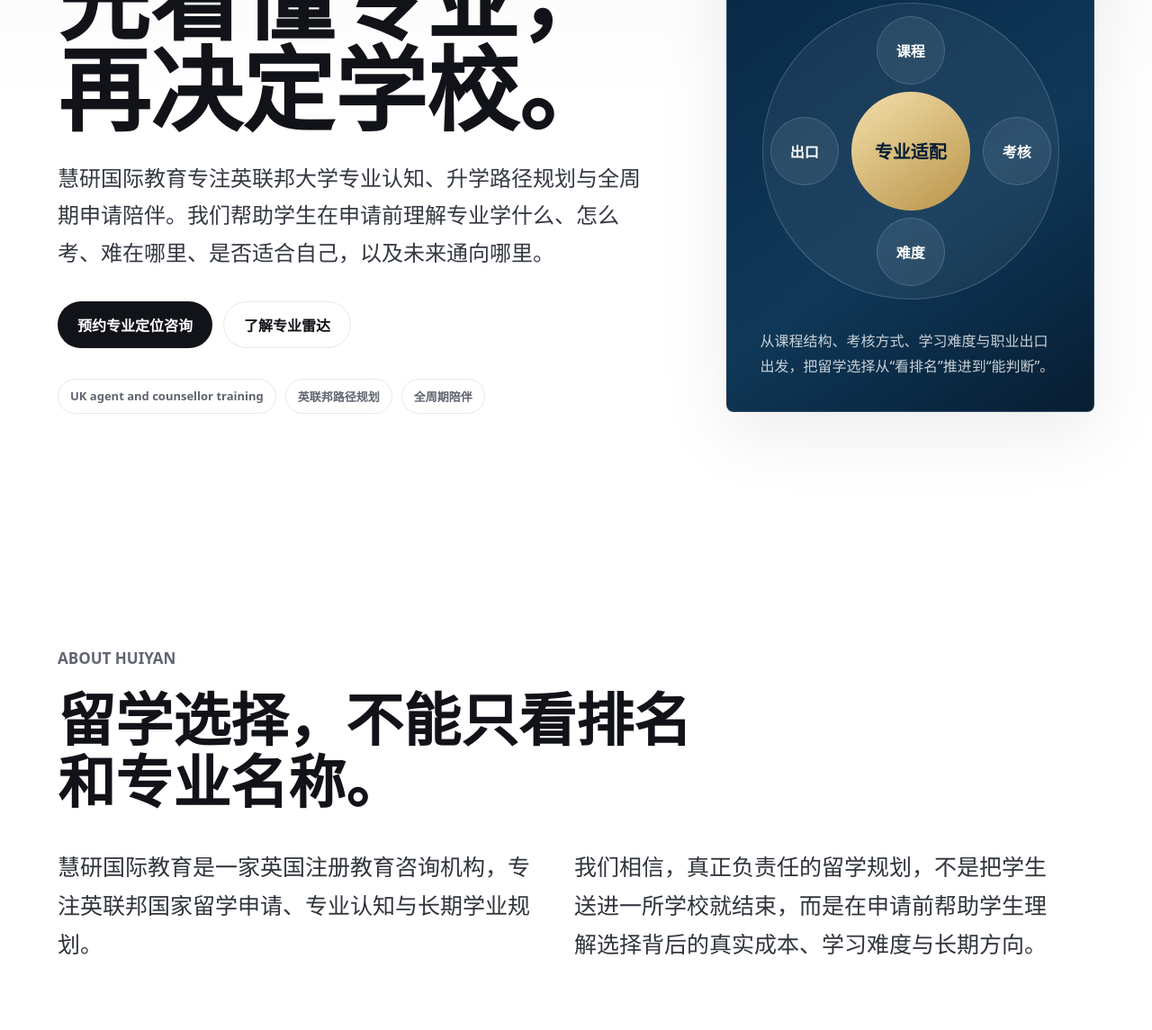
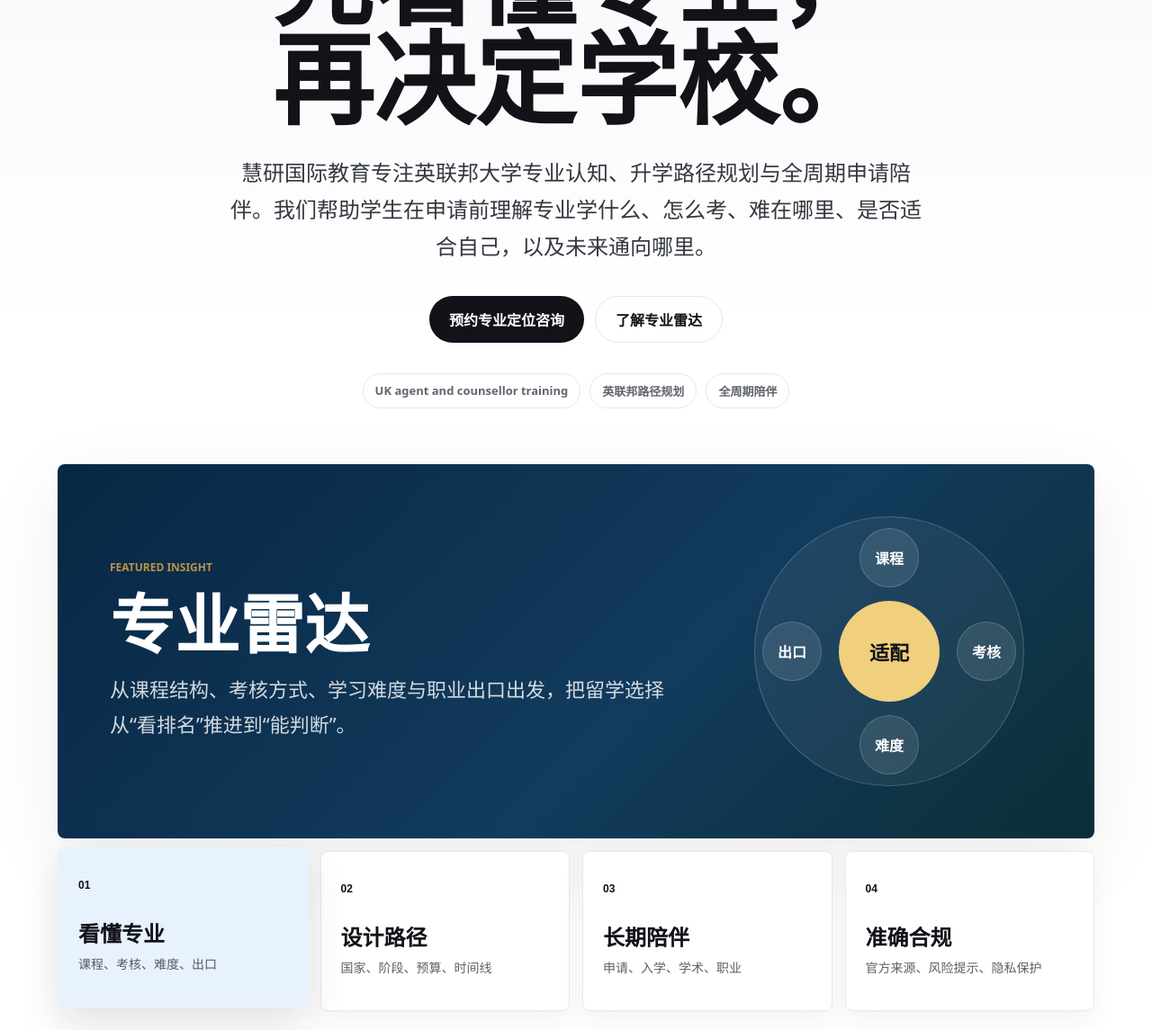
Before and after one commit to icyuanxidu-glitch/huiyanedu-website, a plain HTML site: page index.html in a window 1280 px wide. Shown: the part 265-1410 px from the top of the page at 90% size. Drawn offline with Linux system fonts and the light colour scheme.

Commit message:
Polish hero and add interactive insight cards

```diff
--- a/index.html
+++ b/index.html
@@ -7,7 +7,15 @@
       name="description"
       content="慧研国际教育专注英联邦大学专业认知、升学路径规划与全周期申请陪伴。先看懂专业，再决定学校。"
     />
+    <meta name="theme-color" content="#082744" />
+    <meta property="og:title" content="慧研国际教育 | 先看懂专业，再决定学校" />
+    <meta
+      property="og:description"
+      content="专注英联邦大学专业认知、升学路径规划与全周期申请陪伴。"
+    />
+    <meta property="og:image" content="images/huiyan-logo.png" />
     <title>慧研国际教育 | 先看懂专业，再决定学校</title>
+    <link rel="icon" href="images/huiyan-logo.png" />
     <link rel="stylesheet" href="styles.css" />
   </head>
   <body>
@@ -53,21 +61,75 @@
             <span>全周期陪伴</span>
           </div>
         </div>
-        <div class="hero-panel" aria-label="慧研专业判断模型">
-          <div class="panel-top">
-            <span>Huiyan Programme Radar</span>
-            <span>01</span>
+
+        <div class="hero-showcase" aria-label="慧研核心信息互动区">
+          <div class="insight-board" aria-live="polite">
+            <div class="insight-board-copy">
+              <p class="eyebrow">Featured Insight</p>
+              <h2 data-insight-title>专业雷达</h2>
+              <p data-insight-copy>
+                从课程结构、考核方式、学习难度与职业出口出发，把留学选择从“看排名”推进到“能判断”。
+              </p>
+            </div>
+            <div class="mini-radar" aria-hidden="true">
+              <span>课程</span>
+              <span>考核</span>
+              <strong>适配</strong>
+              <span>难度</span>
+              <span>出口</span>
+            </div>
           </div>
-          <div class="radar-orbit">
-            <div class="radar-core">专业适配</div>
-            <span>课程</span>
-            <span>考核</span>
-            <span>难度</span>
-            <span>出口</span>
+
+          <div class="insight-cards" role="list" aria-label="点击切换核心信息">
+            <button
+              class="insight-card active tone-blue"
+              type="button"
+              data-insight-card
+              data-title="专业雷达"
+              data-copy="从课程结构、考核方式、学习难度与职业出口出发，把留学选择从“看排名”推进到“能判断”。"
+              aria-pressed="true"
+            >
+              <span>01</span>
+              <strong>看懂专业</strong>
+              <small>课程、考核、难度、出口</small>
+            </button>
+            <button
+              class="insight-card tone-gold"
+              type="button"
+              data-insight-card
+              data-title="路径规划"
+              data-copy="结合成绩、预算、目标国家与职业方向，设计预科、本科、硕士、博士等更稳健的申请路径。"
+              aria-pressed="false"
+            >
+              <span>02</span>
+              <strong>设计路径</strong>
+              <small>国家、阶段、预算、时间线</small>
+            </button>
+            <button
+              class="insight-card tone-green"
+              type="button"
+              data-insight-card
+              data-title="全周期陪伴"
+              data-copy="服务不止到 offer。我们延伸到入学准备、学术适应、论文支持、职业规划和英国本地事务。"
+              aria-pressed="false"
+            >
+              <span>03</span>
+              <strong>长期陪伴</strong>
+              <small>申请、入学、学术、职业</small>
+            </button>
+            <button
+              class="insight-card tone-coral"
+              type="button"
+              data-insight-card
+              data-title="专业准确"
+              data-copy="所有关键判断以官方课程页、招生要求、政府签证信息和可追溯资料为准，不做夸大承诺。"
+              aria-pressed="false"
+            >
+              <span>04</span>
+              <strong>准确合规</strong>
+              <small>官方来源、风险提示、隐私保护</small>
+            </button>
           </div>
-          <p>
-            从课程结构、考核方式、学习难度与职业出口出发，把留学选择从“看排名”推进到“能判断”。
-          </p>
         </div>
       </section>
 
--- a/styles.css
+++ b/styles.css
@@ -17,10 +17,12 @@
 
 html {
   scroll-behavior: smooth;
+  width: 100%;
 }
 
 body {
   margin: 0;
+  width: 100%;
   color: var(--ink);
   background: var(--white);
   font-family: system-ui, -apple-system, BlinkMacSystemFont, "Segoe UI", "Microsoft YaHei", sans-serif;
@@ -136,16 +138,16 @@ img {
 }
 
 .section {
-  padding: clamp(72px, 10vw, 132px) clamp(22px, 5vw, 72px);
+  padding: clamp(68px, 9vw, 116px) clamp(22px, 5vw, 72px);
 }
 
 .hero {
-  display: grid;
-  grid-template-columns: minmax(0, 1.12fr) minmax(320px, 0.7fr);
+  display: flex;
+  flex-direction: column;
   align-items: center;
-  gap: clamp(44px, 7vw, 96px);
+  gap: clamp(34px, 5vw, 62px);
   min-height: calc(100vh - 76px);
-  padding-top: clamp(60px, 8vw, 104px);
+  padding-top: clamp(46px, 6vw, 76px);
   background: linear-gradient(180deg, rgba(245, 246, 248, 0.9), rgba(255, 255, 255, 0) 38%);
 }
 
@@ -160,6 +162,11 @@ img {
 .contact-copy {
   max-width: 100%;
   min-width: 0;
+}
+
+.hero-copy {
+  max-width: 980px;
+  text-align: center;
 }
 
 .hero-copy h1 span {
@@ -197,7 +204,7 @@ blockquote {
 h1 {
   max-width: 980px;
   margin-bottom: 28px;
-  font-size: clamp(54px, 8vw, 112px);
+  font-size: clamp(56px, 8.8vw, 118px);
   line-height: 0.98;
   font-weight: 800;
   overflow-wrap: anywhere;
@@ -205,6 +212,8 @@ h1 {
 
 .hero-lede {
   max-width: 790px;
+  margin-right: auto;
+  margin-left: auto;
   color: #343841;
   font-size: clamp(18px, 2vw, 24px);
   line-height: 1.72;
@@ -213,6 +222,7 @@ h1 {
 .hero-actions {
   display: flex;
   flex-wrap: wrap;
+  justify-content: center;
   gap: 12px;
   margin-top: 34px;
 }
@@ -241,6 +251,7 @@ h1 {
 .trust-row {
   display: flex;
   flex-wrap: wrap;
+  justify-content: center;
   gap: 10px;
   margin-top: 34px;
 }
@@ -253,84 +264,165 @@ h1 {
   background: rgba(255, 255, 255, 0.78);
   font-size: 13px;
   font-weight: 600;
+  white-space: normal;
 }
 
-.hero-panel {
-  position: relative;
-  overflow: hidden;
-  width: 100%;
-  padding: clamp(24px, 4vw, 36px);
-  border: 1px solid rgba(255, 255, 255, 0.12);
+.hero-showcase {
+  width: min(100%, 1180px);
+}
+
+.insight-board {
+  display: grid;
+  grid-template-columns: minmax(0, 1fr) 340px;
+  align-items: center;
+  gap: clamp(26px, 5vw, 72px);
+  min-height: 340px;
+  padding: clamp(30px, 5vw, 58px);
   border-radius: 8px;
   color: var(--white);
-  background: linear-gradient(145deg, #082744, #0f3858 58%, #071d32);
+  background: linear-gradient(135deg, #082744, #123b5d 58%, #0b2f37);
   box-shadow: var(--shadow);
 }
 
-.panel-top {
-  display: flex;
-  justify-content: space-between;
-  color: rgba(255, 255, 255, 0.68);
-  font-size: 13px;
-  font-weight: 700;
+.insight-board h2 {
+  margin-bottom: 16px;
+  font-size: clamp(36px, 6vw, 72px);
+  line-height: 1.02;
+  font-weight: 800;
 }
 
-.radar-orbit {
+.insight-board p:not(.eyebrow) {
+  max-width: 710px;
+  margin-bottom: 0;
+  color: rgba(255, 255, 255, 0.82);
+  font-size: clamp(17px, 2vw, 22px);
+  line-height: 1.78;
+}
+
+.mini-radar {
   position: relative;
   display: grid;
   place-items: center;
-  width: min(100%, 330px);
+  width: min(100%, 300px);
   aspect-ratio: 1;
-  margin: 32px auto;
-  border: 1px solid rgba(255, 255, 255, 0.18);
+  justify-self: center;
+  border: 1px solid rgba(255, 255, 255, 0.2);
   border-radius: 50%;
   background: rgba(255, 255, 255, 0.06);
 }
 
-.radar-core {
+.mini-radar strong {
   display: grid;
   place-items: center;
-  width: 132px;
-  height: 132px;
+  width: 112px;
+  height: 112px;
   border-radius: 50%;
-  color: #071d32;
-  background: linear-gradient(145deg, #f3dfab, #b89448);
-  font-size: 20px;
+  color: var(--ink);
+  background: #f0cf7d;
+  font-size: 22px;
+}
+
+.mini-radar span {
+  position: absolute;
+  display: grid;
+  place-items: center;
+  width: 66px;
+  height: 66px;
+  border: 1px solid rgba(255, 255, 255, 0.18);
+  border-radius: 50%;
+  background: rgba(255, 255, 255, 0.1);
   font-weight: 800;
 }
 
-.radar-orbit span {
-  position: absolute;
-  display: grid;
-  place-items: center;
-  width: 76px;
-  height: 76px;
-  border: 1px solid rgba(255, 255, 255, 0.16);
-  border-radius: 50%;
-  background: rgba(255, 255, 255, 0.08);
-  font-weight: 700;
+.mini-radar span:nth-of-type(1) {
+  top: 12px;
 }
 
-.radar-orbit span:nth-of-type(1) {
-  top: 14px;
-}
-
-.radar-orbit span:nth-of-type(2) {
+.mini-radar span:nth-of-type(2) {
   right: 8px;
 }
 
-.radar-orbit span:nth-of-type(3) {
-  bottom: 14px;
+.mini-radar span:nth-of-type(3) {
+  bottom: 12px;
 }
 
-.radar-orbit span:nth-of-type(4) {
+.mini-radar span:nth-of-type(4) {
   left: 8px;
 }
 
-.hero-panel p {
-  margin: 0;
-  color: rgba(255, 255, 255, 0.78);
-  line-height: 1.75;
+.mini-radar span:nth-of-type(5) {
+  right: 46px;
+  bottom: 46px;
+}
+
+.insight-cards {
+  display: grid;
+  grid-template-columns: repeat(4, minmax(0, 1fr));
+  gap: 14px;
+  margin-top: 14px;
+}
+
+.insight-card {
+  min-height: 178px;
+  padding: 22px;
+  border: 1px solid var(--line);
+  border-radius: 8px;
+  color: var(--ink);
+  text-align: left;
+  background: var(--white);
+  box-shadow: 0 12px 30px rgba(17, 19, 24, 0.05);
+  cursor: pointer;
+  transition: transform 180ms ease, box-shadow 180ms ease, border-color 180ms ease;
+}
+
+.insight-card:hover,
+.insight-card.active {
+  transform: translateY(-4px);
+  border-color: transparent;
+  box-shadow: 0 18px 44px rgba(17, 19, 24, 0.12);
+}
+
+.insight-card span {
+  display: block;
+  margin-bottom: 28px;
+  font-size: 12px;
+  font-weight: 800;
+}
+
+.insight-card strong,
+.insight-card small {
+  display: block;
+}
+
+.insight-card strong {
+  margin-bottom: 8px;
+  font-size: 24px;
+}
+
+.insight-card small {
+  color: rgba(17, 19, 24, 0.68);
+  font-size: 14px;
+  line-height: 1.55;
+}
+
+.tone-blue.active,
+.tone-blue:hover {
+  background: #e8f2ff;
+}
+
+.tone-gold.active,
+.tone-gold:hover {
+  background: #fff1cf;
+}
+
+.tone-green.active,
+.tone-green:hover {
+  background: #eaf7ef;
+}
+
+.tone-coral.active,
+.tone-coral:hover {
+  background: #ffece6;
 }
 
 .section-heading {
@@ -393,6 +485,12 @@ h1 {
   border: 1px solid var(--line);
   border-radius: 8px;
   background: var(--white);
+}
+
+.service-grid article p,
+.principles article p,
+.team-grid article p {
+  font-size: 16px;
 }
 
 .principles span {
@@ -642,6 +740,10 @@ article p,
   .process {
     grid-template-columns: repeat(2, minmax(0, 1fr));
   }
+
+  .insight-cards {
+    grid-template-columns: repeat(2, minmax(0, 1fr));
+  }
 }
 
 @media (max-width: 860px) {
@@ -690,8 +792,9 @@ article p,
     min-height: auto;
   }
 
-  .hero-panel {
-    max-width: 560px;
+  .insight-board {
+    grid-template-columns: 1fr;
+    min-height: auto;
   }
 
   .intro-grid,
@@ -744,6 +847,17 @@ article p,
 
   .section {
     padding: 64px 18px;
+    width: 100%;
+  }
+
+  .hero-copy,
+  .hero-showcase,
+  .hero-lede,
+  .insight-board,
+  .insight-board p:not(.eyebrow),
+  .contact-copy {
+    width: 100%;
+    max-width: calc(100vw - 36px);
   }
 
   h1 {
@@ -762,22 +876,11 @@ article p,
   .hero-actions,
   .button {
     width: 100%;
+    max-width: 100%;
   }
 
   .button {
     min-height: 50px;
-  }
-
-  .radar-orbit span {
-    width: 62px;
-    height: 62px;
-    font-size: 14px;
-  }
-
-  .radar-core {
-    width: 112px;
-    height: 112px;
-    font-size: 18px;
   }
 
   h1,
@@ -791,15 +894,29 @@ article p,
     word-break: break-all;
   }
 
-  .hero-panel {
+  .insight-board {
     padding: 24px 16px;
+    overflow: hidden;
   }
 
-  .radar-orbit {
-    width: min(100%, 286px);
+  .mini-radar {
+    width: min(100%, 260px);
+  }
+
+  .mini-radar strong {
+    width: 96px;
+    height: 96px;
+    font-size: 18px;
+  }
+
+  .mini-radar span {
+    width: 56px;
+    height: 56px;
+    font-size: 14px;
   }
 
   .radar-list,
+  .insight-cards,
   .process,
   .team-grid {
     grid-template-columns: 1fr;
```
Also changed, not shown: script.js (+20 -0 lines).
